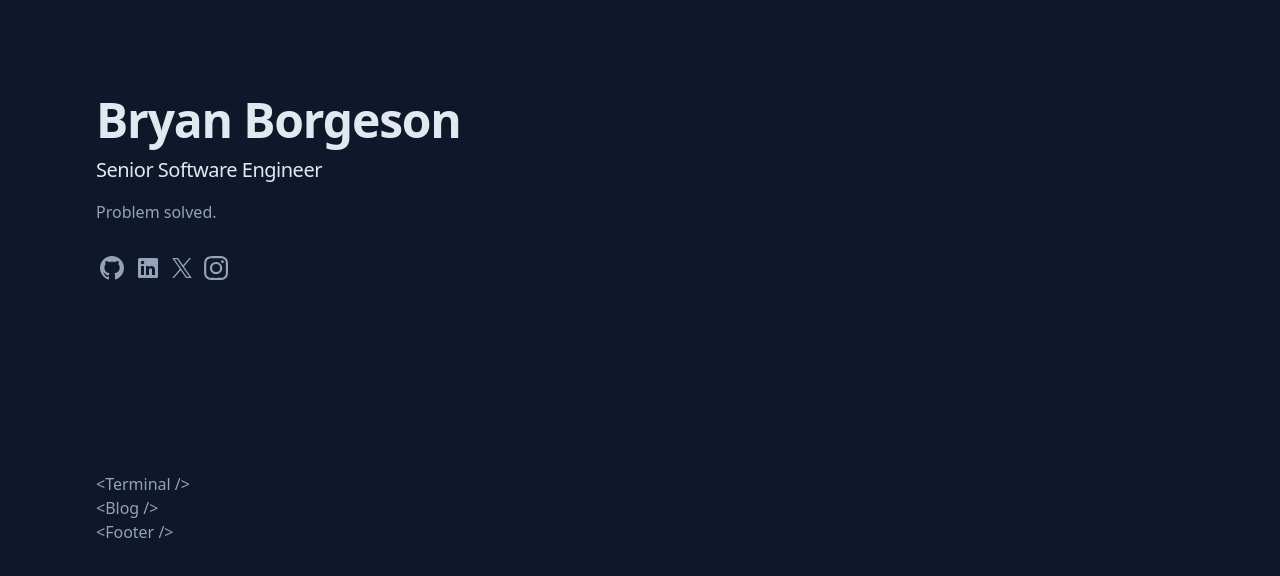
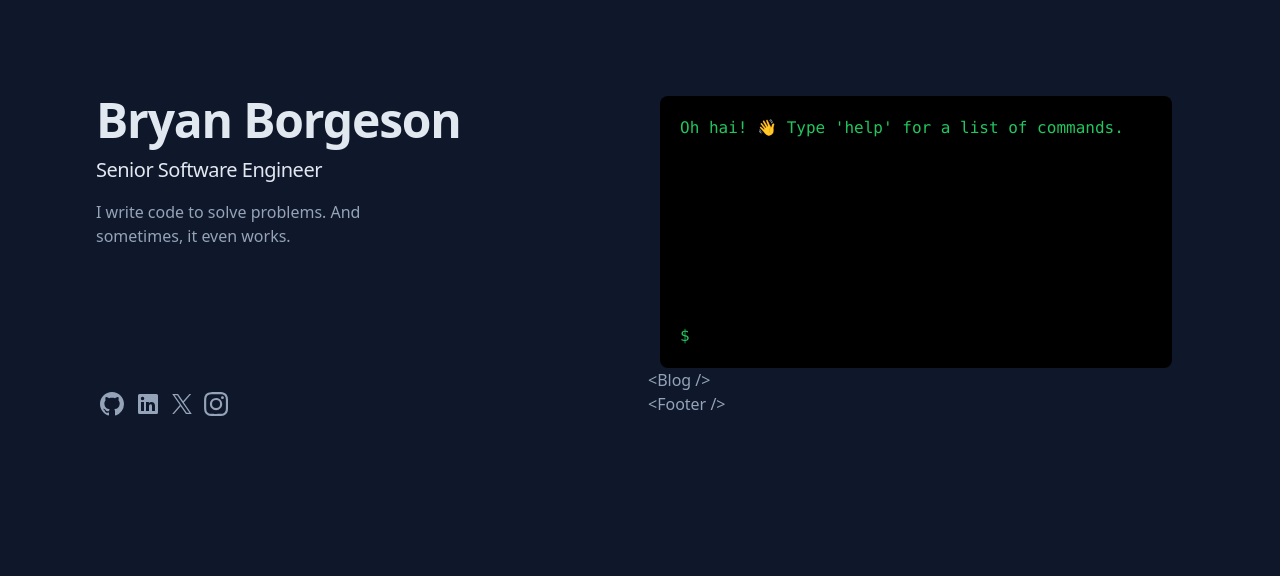
Before and after one commit to bryborge/portfolio, a Next.js app: page / in a window 1280 px wide. Shown: the top 576 px of the page. Built offline with nearby package versions, Linux system fonts and the light colour scheme.

Commit message:
Initialize project; create basic terminal

```diff
--- /dev/null
+++ b/app/components/Terminal.tsx
@@ -0,0 +1,108 @@
+"use client";
+
+import { useState, useEffect, useRef } from 'react';
+
+/**
+ * Renders a terminal component with a greeting message and a command prompt.
+ * The user can type commands and see the output in the terminal.
+ *
+ * @return {JSX.Element} The terminal component.
+ */
+const Terminal = () => {
+  // State
+  const [input, setInput] = useState('');
+  const [output, setOutput] = useState<string[]>([]);
+  const [typingIndex, setTypingIndex] = useState(0);
+  // Refs
+  const inputRef = useRef<HTMLInputElement>(null);
+  // Constants
+  const greetingMessage = "Oh hai! 👋 Type 'help' for a list of commands.";
+  const availableCommands = [
+    { command: 'clear', description: 'Clears the terminal screen' },
+    { command: 'help', description: 'Lists available commands' },
+  ];
+
+  // Typing effect
+  useEffect(() => {
+    const typingSpeed = 50;
+
+    if (typingIndex < greetingMessage.length) {
+      const timeout = setTimeout(() => {
+        setOutput((prevOutput) => {
+          const newOutput = [...prevOutput];
+          if (newOutput.length === 0) {
+            newOutput.push(greetingMessage[typingIndex]);
+          } else {
+            newOutput[0] = newOutput[0] + greetingMessage[typingIndex];
+          }
+          return newOutput;
+        });
+
+        setTypingIndex(typingIndex + 1);
+      }, typingSpeed);
+
+      return () => clearTimeout(timeout);
+    }
+  }, [typingIndex]);
+
+  // Focus the terminal input element
+  useEffect(() => {
+    if (inputRef.current) {
+      inputRef.current.focus();
+    }
+  }, []);
+
+  /**
+   * Handles the keydown event for the input element. If the pressed key is 'Enter',
+   * it checks the value of the input and performs different actions based on its value.
+   *
+   * @param {React.KeyboardEvent<HTMLInputElement>} e - The keydown event object.
+   * @return {void} This function does not return anything.
+   */
+  const handleKeyDown = (e: React.KeyboardEvent<HTMLInputElement>) => {
+    if (e.key === 'Enter') {
+      if (input === 'clear') {
+        setOutput([]); // Clear the output
+      } else {
+        const newOutput = [...output, `$ ${input}`];
+
+        if (input === 'help') {
+          newOutput.push('Available commands:');
+          newOutput.push('-------------------');
+          availableCommands.forEach((cmd) =>
+            newOutput.push(`${cmd.command} - ${cmd.description}`)
+          );
+        } else {
+          newOutput.push(`brysh: command not found: ${input}`);
+        }
+
+        setOutput(newOutput);
+      }
+
+      setInput(''); // Clear the input
+    }
+  };
+
+  return (
+    <div className="bg-black text-green-500 p-5 font-mono rounded-lg w-full max-w-lg mx-auto">
+      <div className="min-h-48 mb-4">
+        { output.map((line, index) => (
+          <div key={index}>{line}</div>
+        )) }
+      </div>
+      <div className="flex items-center">
+        <span>$ </span>
+        <input
+          type="text"
+          ref={inputRef}
+          value={input}
+          onChange={(e) => setInput(e.target.value)}
+          onKeyDown={handleKeyDown}
+          className="bg-transparent border-none text-green-500 outline-none flex-grow font-mono px-2"
+        />
+      </div>
+    </div>
+  );
+};
+
+export default Terminal;
--- a/app/page.tsx
+++ b/app/page.tsx
@@ -1,16 +1,20 @@
 import Link from "next/link";
+import Terminal from "./components/Terminal";
 
 export default function Home() {
   return (
     <div className="mx-auto min-h-screen max-w-screen-xl px-6 py-12 font-sans md:px-12 md:py-20 lg:px-24 lg:py-0">
+      <div className="lg:flex lg:justify-between lg:gap-4">
         <header className="lg:sticky lg:top-0 lg:flex lg:max-h-screen lg:w-1/2 lg:flex-col lg:justify-between lg:py-24">
+          <div>
             <Link href="/">
               <h1 className="text-4xl font-bold tracking-tight text-slate-200 sm:text-5xl">Bryan Borgeson</h1>
             </Link>
             <h2 className="mt-3 text-lg font-medium tracking-tight text-slate-200 sm:text-xl">Senior Software Engineer</h2>
             <p className="mt-4 max-w-xs leading-normal">
-          Problem solved.
+              I write code to solve problems. And sometimes, it even works.
             </p>
+          </div>
 
           <ul className="ml-1 mt-8 flex items-center" aria-label="Social links">
             <li className="mr-3 text-xs shrink-0">
@@ -45,9 +49,7 @@ export default function Home() {
         </header>
 
         <main className="pt-24 lg:w-1/2 lg:py-24">
-        <div>
-          &lt;Terminal /&gt;
-        </div>
+          <Terminal />
           <div>
             &lt;Blog /&gt;
           </div>
@@ -56,5 +58,6 @@ export default function Home() {
           </div>
         </main>
       </div>
+    </div>
   );
 }
```
Lines whose indentation alone changed are shown as unchanged.
